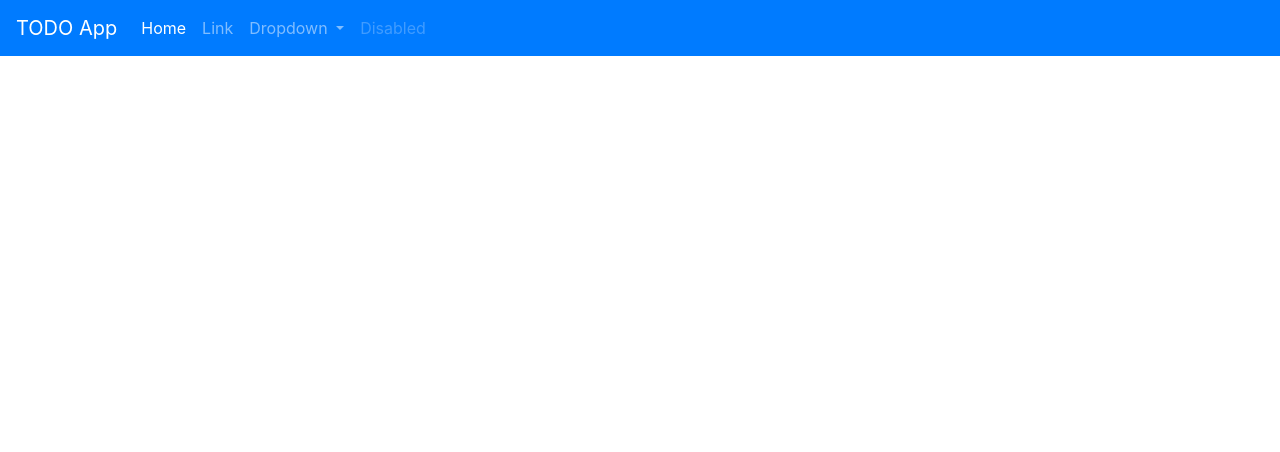
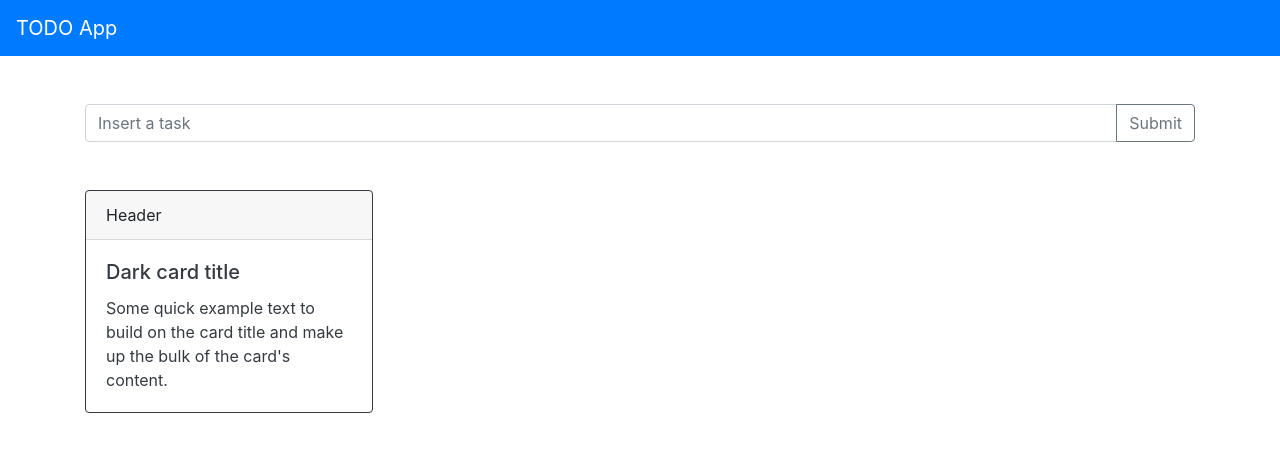
Before and after one commit to naturalDev0/todo-app-sk, a Flask app: page / in a window 1280 px wide. Shown: the top 452 px of the page. Run offline with Flask 2, Linux system fonts and the light colour scheme; some libraries are stand-ins or nearby versions.

Commit message:
Removed unnecessary components in navigation bar i.e, dropdowns, disabled, etc. Added input group components to test the UI out and Card templates from Bootstrap components.

```diff
--- a/templates/base.html
+++ b/templates/base.html
@@ -16,36 +16,37 @@
     <!-- Navigation Bar -->
     <nav class="navbar navbar-expand-lg navbar-dark bg-primary">
         <a class="navbar-brand" href="{{ url_for('index') }}">TODO App</a>
-        <button class="navbar-toggler" type="button" data-toggle="collapse" data-target="#navbarSupportedContent" aria-controls="navbarSupportedContent" aria-expanded="false" aria-label="Toggle navigation">
-          <span class="navbar-toggler-icon"></span>
-        </button>
+    </nav>
 
-        <div class="collapse navbar-collapse" id="navbarSupportedContent">
-          <ul class="navbar-nav mr-auto">
-            <li class="nav-item active">
-              <a class="nav-link" href="#">Home <span class="sr-only">(current)</span></a>
-            </li>
-            <li class="nav-item">
-              <a class="nav-link" href="#">Link</a>
-            </li>
-            <li class="nav-item dropdown">
-              <a class="nav-link dropdown-toggle" href="#" id="navbarDropdown" role="button" data-toggle="dropdown" aria-haspopup="true" aria-expanded="false">
-                Dropdown
-              </a>
-              <div class="dropdown-menu" aria-labelledby="navbarDropdown">
-                <a class="dropdown-item" href="#">Action</a>
-                <a class="dropdown-item" href="#">Another action</a>
-                <div class="dropdown-divider"></div>
-                <a class="dropdown-item" href="#">Something else here</a>
-              </div>
-            </li>
-            <li class="nav-item">
-              <a class="nav-link disabled" href="#" tabindex="-1" aria-disabled="true">Disabled</a>
-            </li>
-          </ul>
+    <main class="container-fluid">
+        <section class="container">
+            <section class="row">
+                <section class="col">
+                    <div class="input-group mb-5 mt-5">
 
-        </div>
-      </nav>
+                        <input type="text" class="form-control" placeholder="Insert a task" aria-label="Insert a task" aria-describedby="submit-task-btn">
+
+                        <div class="input-group-append">
+                          <button class="btn btn-outline-secondary" type="button" id="submit-task-btn">Submit</button>
+                        </div>
+
+                      </div>
+                </section>
+            </section>
+
+            <section class="row">
+                <section class="col">
+                    <div class="card border-dark mb-3" style="max-width: 18rem;">
+                        <div class="card-header">Header</div>
+                        <div class="card-body text-dark">
+                          <h5 class="card-title">Dark card title</h5>
+                          <p class="card-text">Some quick example text to build on the card title and make up the bulk of the card's content.</p>
+                        </div>
+                      </div>
+                </section>
+            </section>
+        </section>
+    </main>
 
     <!-- Optional JavaScript -->
     <!-- jQuery first, then Popper.js, then Bootstrap JS -->
--- a/templates/index.html
+++ b/templates/index.html
@@ -4,4 +4,6 @@
 <!-- Main Content section -->
 {% block content %}
 
+
+
 {% endblock %}
```
